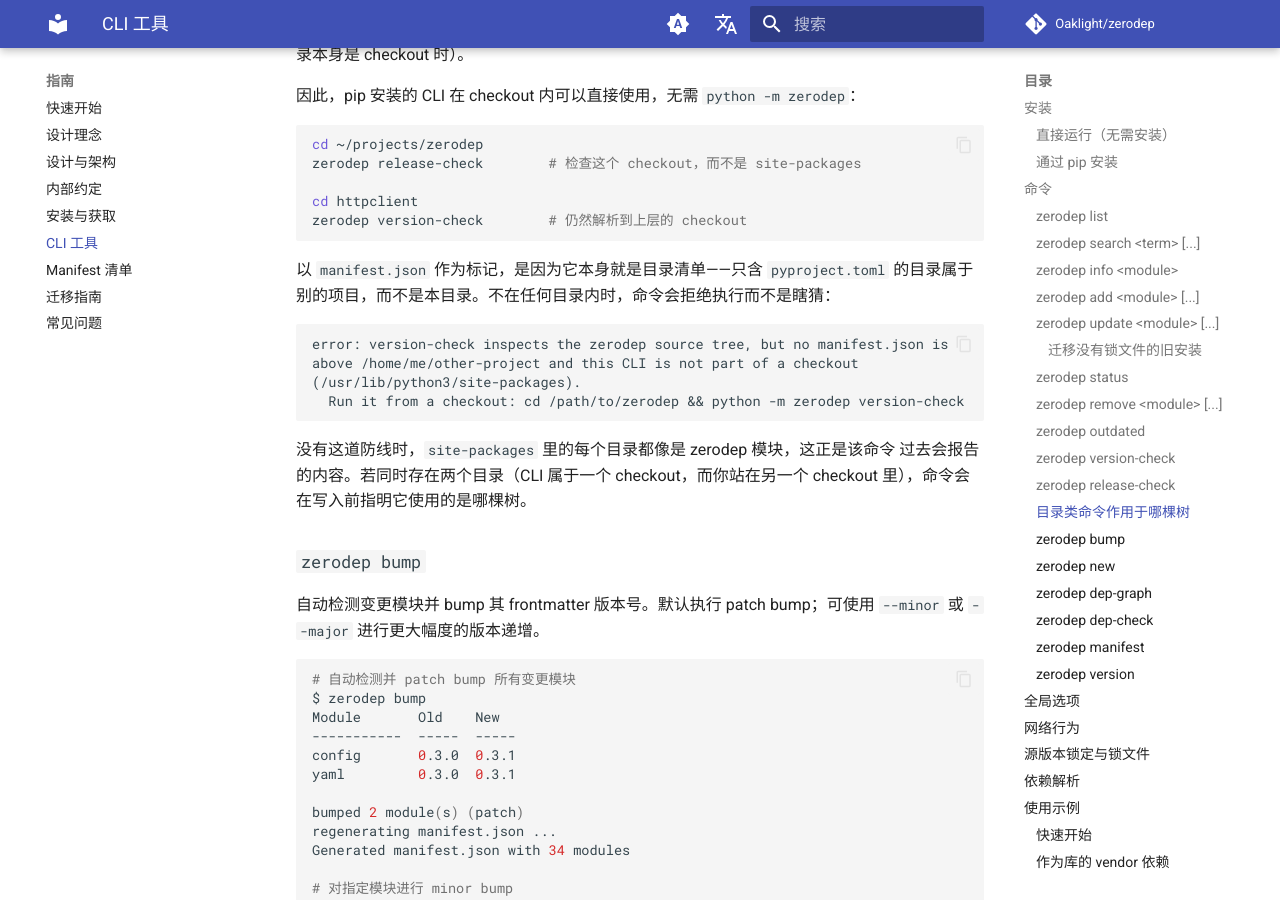
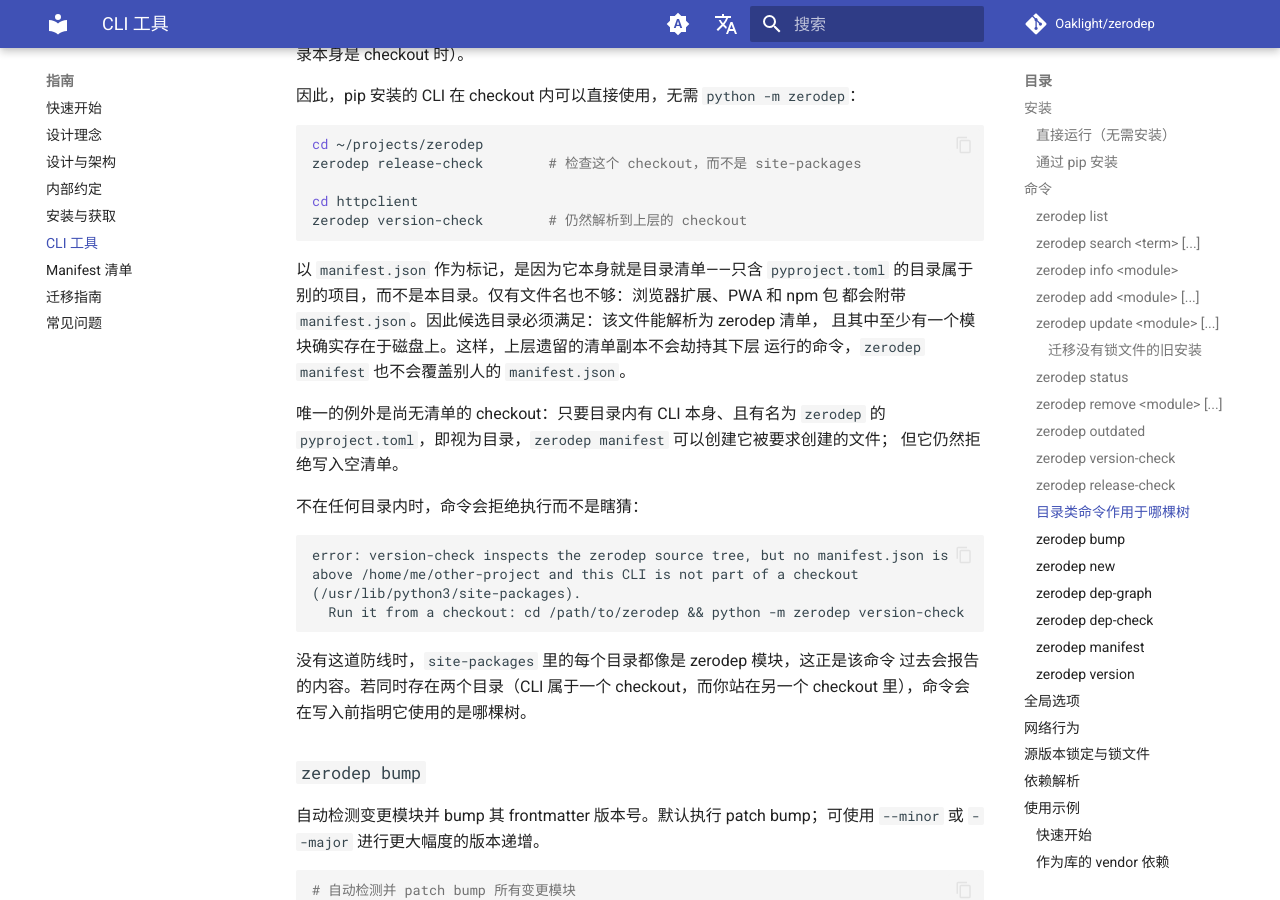
Before and after one commit to Oaklight/zerodep, an MkDocs documentation site: the page built from docs/guide/cli.md, in a window 1280 px wide and 900 px high, scrolled down 6832 px. Built offline with MkDocs 1.6.1 and Material for MkDocs 9.7.7, drawn with Linux system fonts in a browser that asks for light colours; comment, search, counter and statistics services are not loaded.

Commit message:
docs(cli): a manifest.json must look like a catalog to be used

````diff
--- a/docs/guide/cli.md
+++ b/docs/guide/cli.md
@@ -317,7 +317,16 @@ zerodep version-check        # 仍然解析到上层的 checkout
 ```
 
 以 `manifest.json` 作为标记，是因为它本身就是目录清单——只含 `pyproject.toml`
-的目录属于别的项目，而不是本目录。不在任何目录内时，命令会拒绝执行而不是瞎猜：
+的目录属于别的项目，而不是本目录。仅有文件名也不够：浏览器扩展、PWA 和 npm 包
+都会附带 `manifest.json`。因此候选目录必须满足：该文件能解析为 zerodep 清单，
+且其中至少有一个模块确实存在于磁盘上。这样，上层遗留的清单副本不会劫持其下层
+运行的命令，`zerodep manifest` 也不会覆盖别人的 `manifest.json`。
+
+唯一的例外是尚无清单的 checkout：只要目录内有 CLI 本身、且有名为 `zerodep` 的
+`pyproject.toml`，即视为目录，`zerodep manifest` 可以创建它被要求创建的文件；
+但它仍然拒绝写入空清单。
+
+不在任何目录内时，命令会拒绝执行而不是瞎猜：
 
 ```
 error: version-check inspects the zerodep source tree, but no manifest.json is
````
Also changed, not shown: docs/changelog.md (+2 -1 lines).
